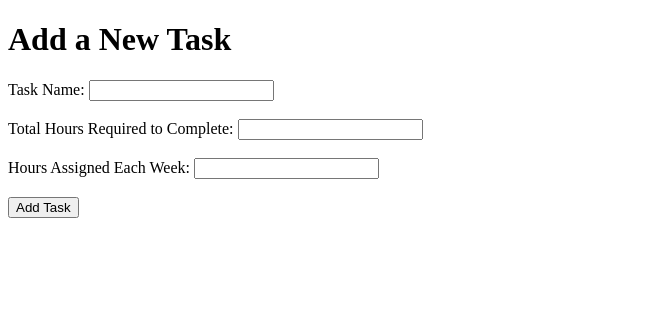
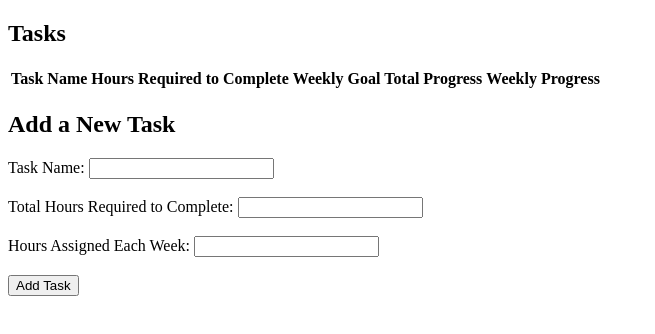
Before and after one commit to naanahmed/custom-to-do-list, a plain HTML site: page index.html in a window 1280 px wide. Shown: the whole page, without its empty margins (0-655 px from the left). Drawn offline with Linux system fonts and the light colour scheme.

Commit message:
Modify structure of web app

```diff
--- a/index.html
+++ b/index.html
@@ -4,6 +4,21 @@
     <title>Naan's Custom To Do List App</title>
   </head>
   <body>
+    <section>
+      <h2>Tasks</h2>
+      <table id ='tasks-list'>
+        <tr>
+          <th>Task Name</th>
+          <th>Hours Required to Complete</th>
+          <th>Weekly Goal</th>
+          <th>Total Progress</th>
+          <th>Weekly Progress</th>
+        </tr>
+      </table>
+      </ul>
+
+    </section>
+    <section>
     <h1>Add a New Task</h1>
       <form>
         <label for="taskName">Task Name:</label>
@@ -17,5 +32,7 @@
 
         <input type="submit" value="Add Task">
       </form>
+    </section>
   </body>
+  <script type="module" src="index.js"></script>
 </html>
```
Lines whose indentation alone changed are shown as unchanged.
